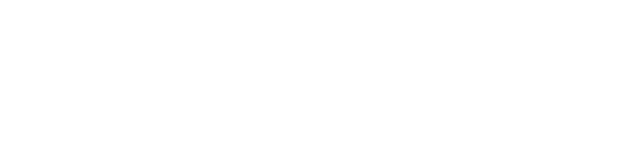
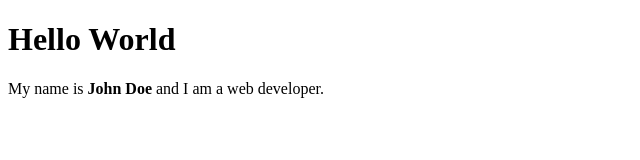
Before and after one commit to madushan-dev/hello-word, a plain HTML site: page index.html in a window 1280 px wide. Shown: the whole page, without its empty margins (0-640 px from the left). Drawn offline with Linux system fonts and the light colour scheme.

Commit message:
create new section

```diff
--- a/index.html
+++ b/index.html
@@ -5,5 +5,8 @@
     <meta name="viewport" content="width=device-width, initial-scale=1.0" />
     <title>Hello World</title>
   </head>
-  <body></body>
+  <body>
+    <h1>Hello World</h1>
+    <p>My name is <strong>John Doe</strong> and I am a web developer.</p>
+  </body>
 </html>
```
